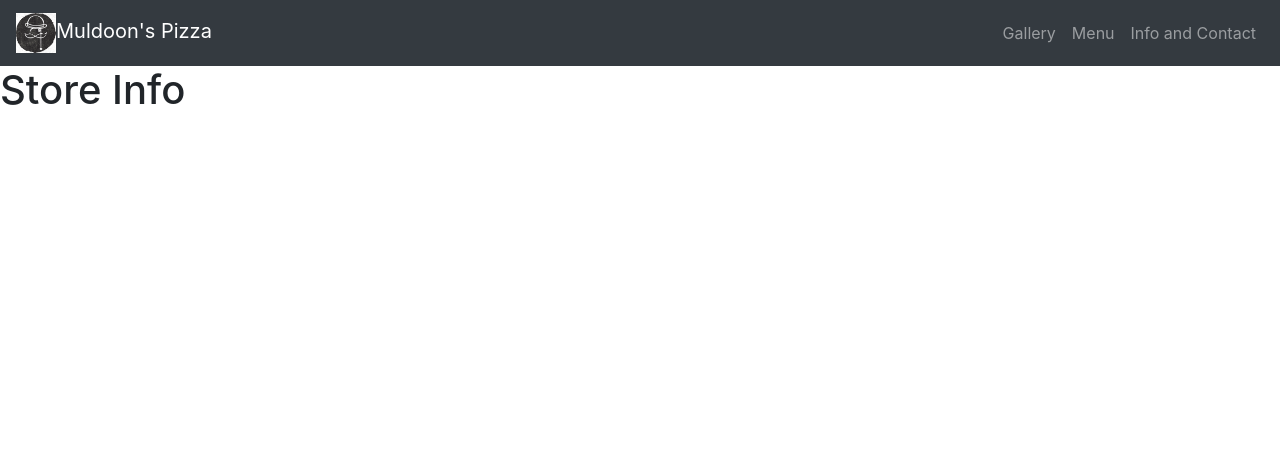
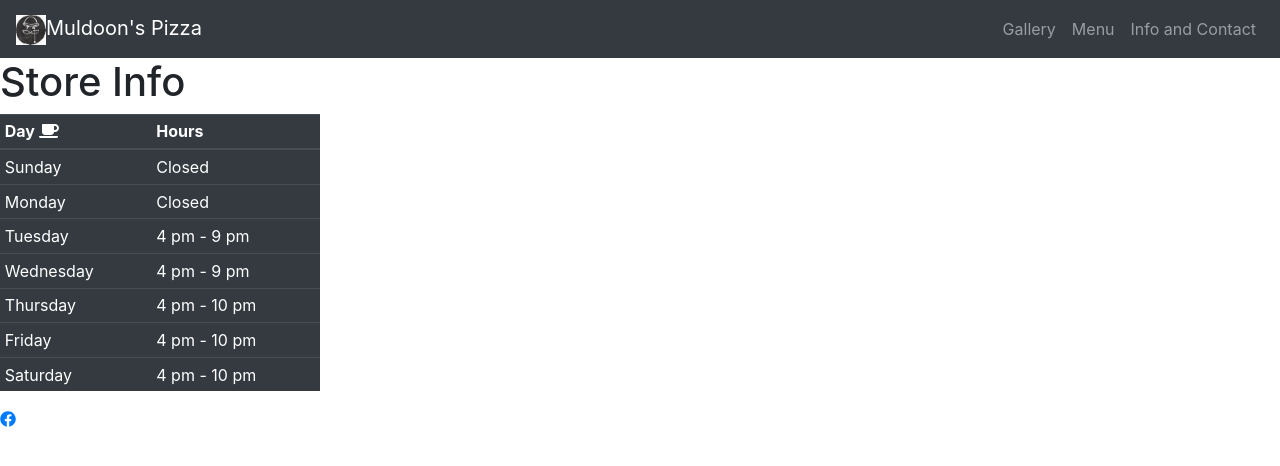
Before and after one commit to bcdicicco/muldoons, a React (Create React App) app: page /info in a window 1280 px wide. Shown: the top 466 px of the page. Built offline with nearby package versions, Linux system fonts and the light colour scheme.

Commit message:
Added store hours + facebook link (not styled)

```diff
--- a/package.json
+++ b/package.json
@@ -3,6 +3,11 @@
   "version": "0.1.0",
   "private": true,
   "dependencies": {
+    "@fortawesome/fontawesome-svg-core": "^1.2.28",
+    "@fortawesome/free-brands-svg-icons": "^5.13.0",
+    "@fortawesome/free-regular-svg-icons": "^5.13.0",
+    "@fortawesome/free-solid-svg-icons": "^5.13.0",
+    "@fortawesome/react-fontawesome": "^0.1.10",
     "@testing-library/jest-dom": "^4.2.4",
     "@testing-library/react": "^9.5.0",
     "@testing-library/user-event": "^7.2.1",
--- a/src/components/navbar.jsx
+++ b/src/components/navbar.jsx
@@ -6,7 +6,7 @@
   return (
     <nav className="navbar navbar-expand-sm navbar-dark bg-dark sticky-top">
       <Link to="/" className="navbar-brand">
-        <img src={logo} alt="logo" style={{ width: "40px" }}></img>
+        <img src={logo} alt="" width="30" height="30" loading="lazy"></img>
         Muldoon's Pizza
       </Link>
 
--- a/src/components/storeInfo.jsx
+++ b/src/components/storeInfo.jsx
@@ -1,4 +1,7 @@
 import React, { Component } from "react";
+import { FontAwesomeIcon } from "@fortawesome/react-fontawesome";
+import { faCoffee } from "@fortawesome/free-solid-svg-icons";
+import { faFacebook } from "@fortawesome/free-brands-svg-icons";
 
 class StoreInfo extends Component {
   state = {};
@@ -6,6 +9,51 @@
     return (
       <div>
         <h1> Store Info </h1>
+
+        <table className="table table-dark table-sm" style={{ width: "25vw" }}>
+          <thead>
+            <tr>
+              <th>
+                Day <FontAwesomeIcon icon={faCoffee} />
+              </th>
+              <th>Hours</th>
+            </tr>
+          </thead>
+          <tbody>
+            <tr>
+              <td>Sunday</td>
+              <td>Closed</td>
+            </tr>
+            <tr>
+              <td>Monday</td>
+              <td>Closed</td>
+            </tr>
+            <tr>
+              <td>Tuesday</td>
+              <td>4 pm - 9 pm</td>
+            </tr>
+            <tr>
+              <td>Wednesday</td>
+              <td>4 pm - 9 pm</td>
+            </tr>
+            <tr>
+              <td>Thursday</td>
+              <td>4 pm - 10 pm</td>
+            </tr>
+            <tr>
+              <td>Friday</td>
+              <td>4 pm - 10 pm</td>
+            </tr>
+            <tr>
+              <td>Saturday</td>
+              <td>4 pm - 10 pm</td>
+            </tr>
+          </tbody>
+        </table>
+
+        <a href="https://www.facebook.com/muldoonslondon/" target="_blank">
+          <FontAwesomeIcon icon={faFacebook} />
+        </a>
       </div>
     );
   }
```
Also changed, not shown: 1 other file (tests, documents, lock files or other folders).
